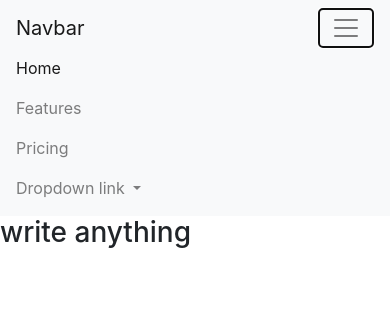
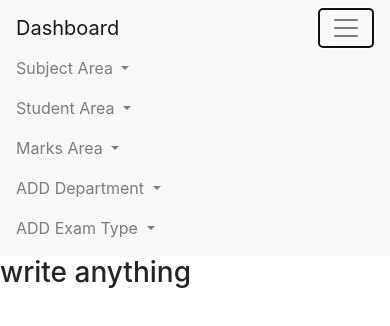
Before and after one commit to 0anirban1/0anirban1.github.io, a plain HTML site: page index.html in a window 390 px wide. Both pictures are taken after a click on the button "Toggle navigation". Drawn offline with nearby package versions, Linux system fonts and the light colour scheme.

Commit message:
Update index.html

```diff
--- a/index.html
+++ b/index.html
@@ -78,29 +78,59 @@
         </button><span>Dashboard</span></a>
       </nav>
       <nav class="soumya navbar navbar-expand-lg navbar-light bg-light">
-        <a class="navbar-brand" href="#">Navbar</a>
+        <a class="navbar-brand" href="#">Dashboard</a>
         <button  style = "float: right;" class="navbar-toggler" type="button" data-toggle="collapse" data-target="#navbarNavDropdown" aria-controls="navbarNavDropdown" aria-expanded="false" aria-label="Toggle navigation">
           <span class="navbar-toggler-icon"></span>
         </button>
         <div class="collapse navbar-collapse" id="navbarNavDropdown">
           <ul class="navbar-nav">
-            <li class="nav-item active">
-              <a class="nav-link" href="#">Home <span class="sr-only">(current)</span></a>
-            </li>
-            <li class="nav-item">
-              <a class="nav-link" href="#">Features</a>
-            </li>
-            <li class="nav-item">
-              <a class="nav-link" href="#">Pricing</a>
+            <li class="nav-item dropdown">
+              <a class="nav-link dropdown-toggle" href="#" id="navbarDropdownMenuLink" data-toggle="dropdown" aria-haspopup="true" aria-expanded="false">
+                Subject Area
+              </a>
+              <div class="dropdown-menu" aria-labelledby="navbarDropdownMenuLink">
+                <a class="dropdown-item" href="#">Add Subject</a>
+            <a class="dropdown-item" href="#">View Subject</a>
+            <a class="dropdown-item" href="#">Update Subject</a>
+            <a class="dropdown-item" href="#">Link Subject with Department</a>
+            <a class="dropdown-item" href="#">Create Group for Elective Subject</a>
+            <a class="dropdown-item" href="#">Link Group with Department</a>
+            <a class="dropdown-item" href="#">ASSIGN Subject to Teacher</a>
+              </div>
             </li>
             <li class="nav-item dropdown">
               <a class="nav-link dropdown-toggle" href="#" id="navbarDropdownMenuLink" data-toggle="dropdown" aria-haspopup="true" aria-expanded="false">
-                Dropdown link
+                Student Area
               </a>
               <div class="dropdown-menu" aria-labelledby="navbarDropdownMenuLink">
-                <a class="dropdown-item" href="#">Action</a>
-                <a class="dropdown-item" href="#">Another action</a>
-                <a class="dropdown-item" href="#">Something else here</a>
+                <a class="dropdown-item" href="#">Register Student</a>
+            <a class="dropdown-item" href="#">Link Student with Elective Subject</a>
+              </div>
+            </li>
+            <li class="nav-item dropdown">
+              <a class="nav-link dropdown-toggle" href="#" id="navbarDropdownMenuLink" data-toggle="dropdown" aria-haspopup="true" aria-expanded="false">
+                Marks Area
+              </a>
+              <div class="dropdown-menu" aria-labelledby="navbarDropdownMenuLink">
+                <a class="dropdown-item" href="#">Upload Marks using Excel/CSV Formats</a>
+            <a class="dropdown-item" href="#">Generate Result</a>
+            <a class="dropdown-item" href="#">Update Marks of Student</a>
+              </div>
+            </li>
+            <li class="nav-item dropdown">
+              <a class="nav-link dropdown-toggle" href="#" id="navbarDropdownMenuLink" data-toggle="dropdown" aria-haspopup="true" aria-expanded="false">
+                ADD Department
+              </a>
+              <div class="dropdown-menu" aria-labelledby="navbarDropdownMenuLink">
+                <a class="dropdown-item" href="#">Add Department</a>
+              </div>
+            </li>
+            <li class="nav-item dropdown">
+              <a class="nav-link dropdown-toggle" href="#" id="navbarDropdownMenuLink" data-toggle="dropdown" aria-haspopup="true" aria-expanded="false">
+                ADD Exam Type
+              </a>
+              <div class="dropdown-menu" aria-labelledby="navbarDropdownMenuLink">
+                <a class="dropdown-item" href="#">Add Exam Type</a>
               </div>
             </li>
           </ul>
```
